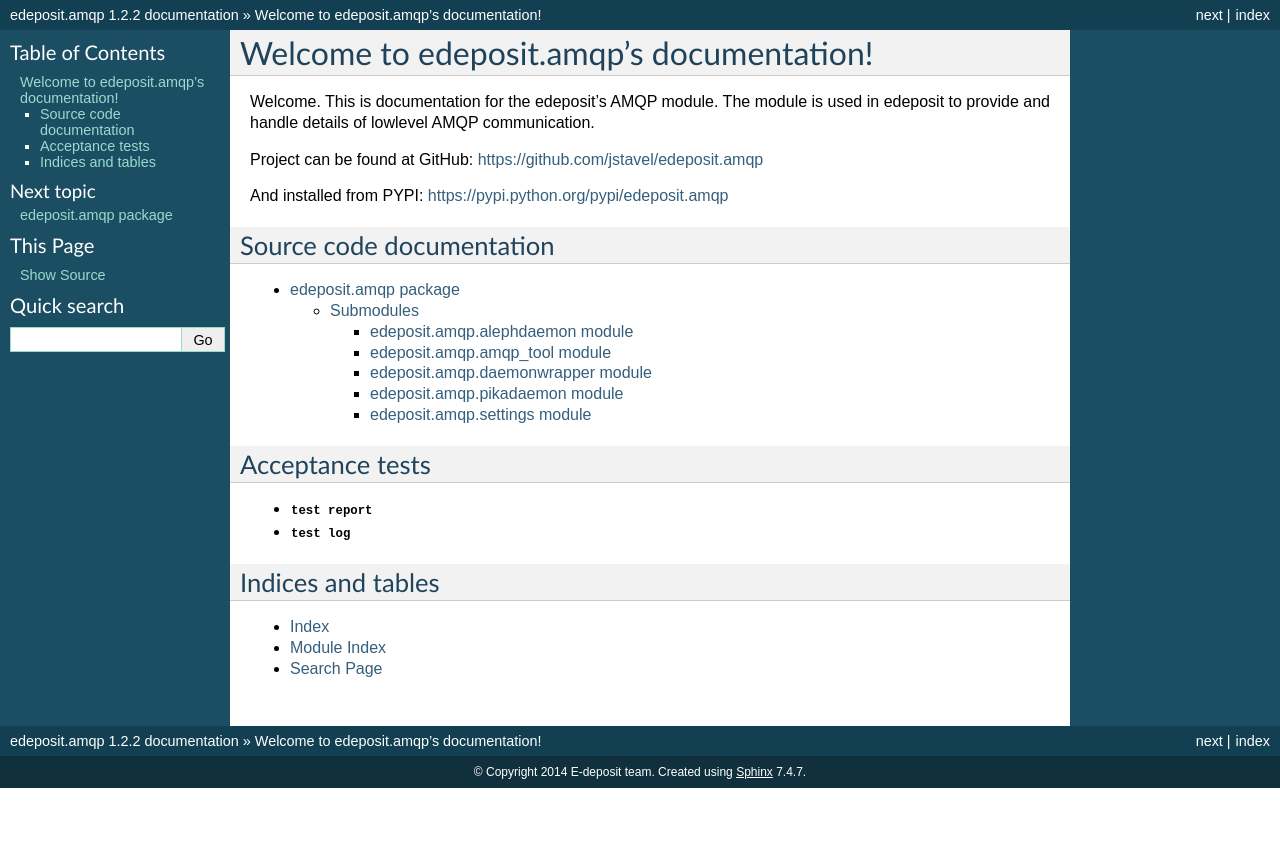
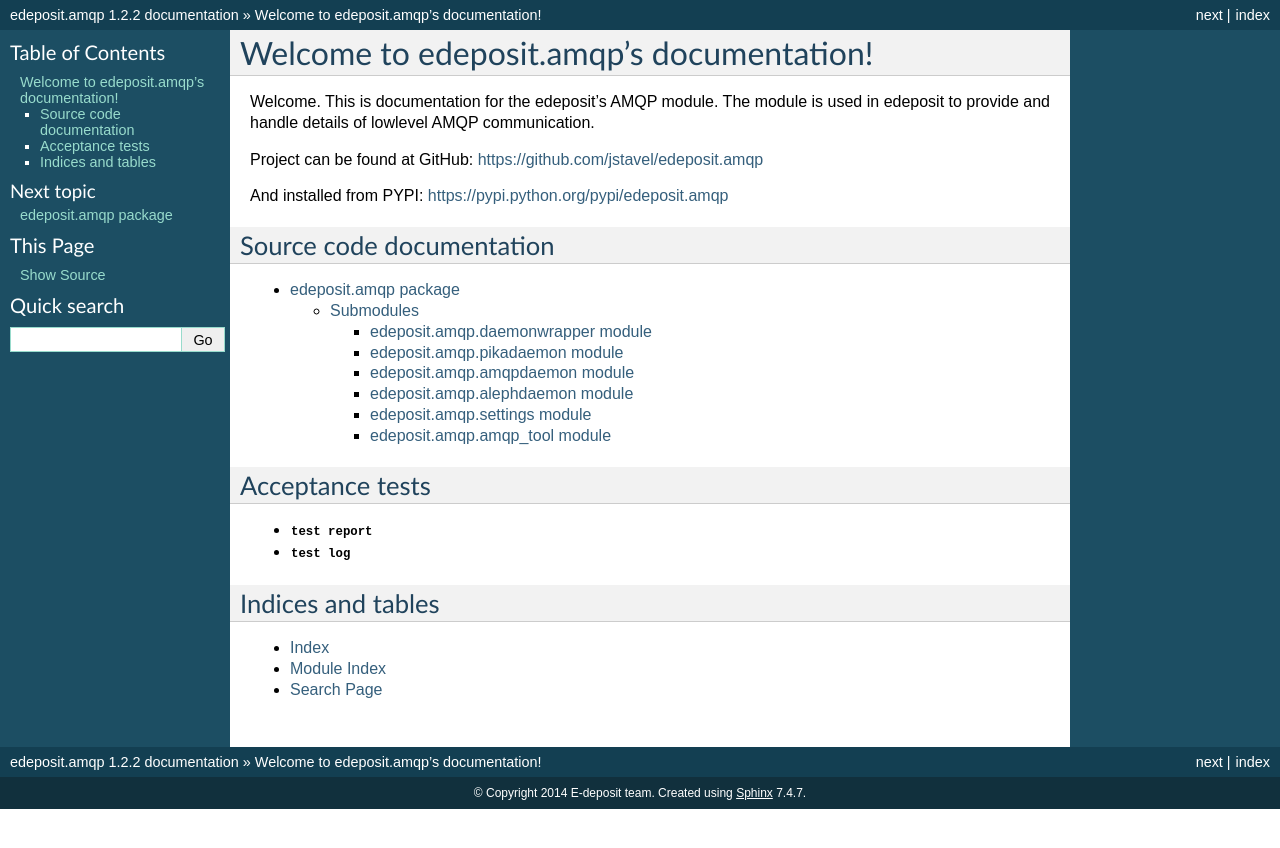
Before and after one commit to edeposit/edeposit.amqp, a Sphinx documentation site: the page built from docs/index.rst, in a window 1280 px wide. Shown: the top 848 px of the page. Built offline with Sphinx 7.4.7, drawn with Linux system fonts in a browser that asks for light colours.

Commit message:
documentation adjusted to changes in alephdaemon/amqpdaemon.

```diff
--- /dev/null
+++ b/docs/api/edeposit.amqp.amqpdaemon.rst
@@ -0,0 +1,7 @@
+edeposit.amqp.amqpdaemon module
+===============================
+
+.. automodule:: edeposit.amqp.amqpdaemon
+    :members:
+    :undoc-members:
+    :show-inheritance:
--- a/docs/api/edeposit.amqp.rst
+++ b/docs/api/edeposit.amqp.rst
@@ -12,8 +12,9 @@ Submodules
 
 .. toctree::
 
-   edeposit.amqp.alephdaemon
-   edeposit.amqp.amqp_tool
    edeposit.amqp.daemonwrapper
    edeposit.amqp.pikadaemon
+   edeposit.amqp.amqpdaemon
+   edeposit.amqp.alephdaemon
    edeposit.amqp.settings
+   edeposit.amqp.amqp_tool
```
